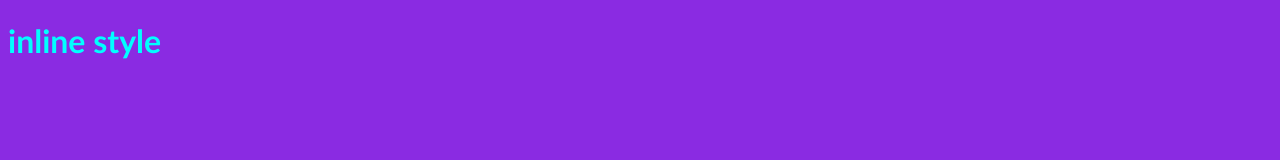
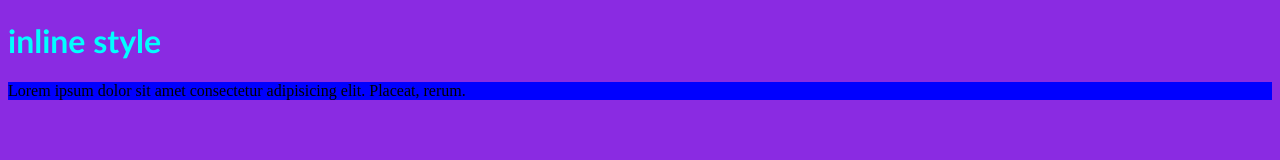
Before and after one commit to Aparna-kp/HTML, a plain HTML site: page html5.html in a window 1280 px wide. Drawn offline with Linux system fonts and the light colour scheme.

Commit message:
div element added

```diff
--- a/html5.html
+++ b/html5.html
@@ -9,5 +9,9 @@
 </head>
 <body>
  <h1 style = "color:aqua">  inline style</h1>
+ <div style= "background-color: blue;">
+    <p>Lorem ipsum dolor sit amet consectetur adipisicing elit. Placeat, rerum.
+    </p>
+ </div>
 </body>
 </html>
```
